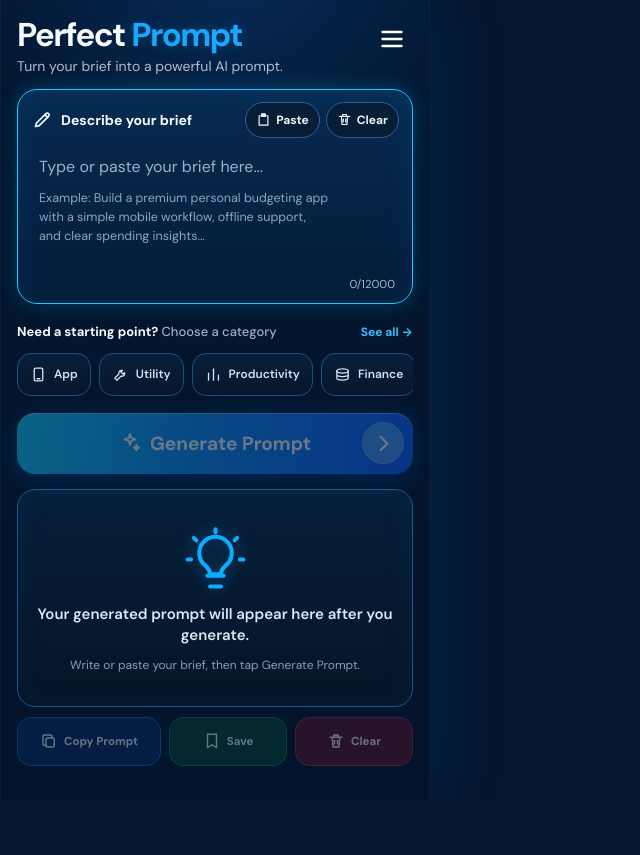
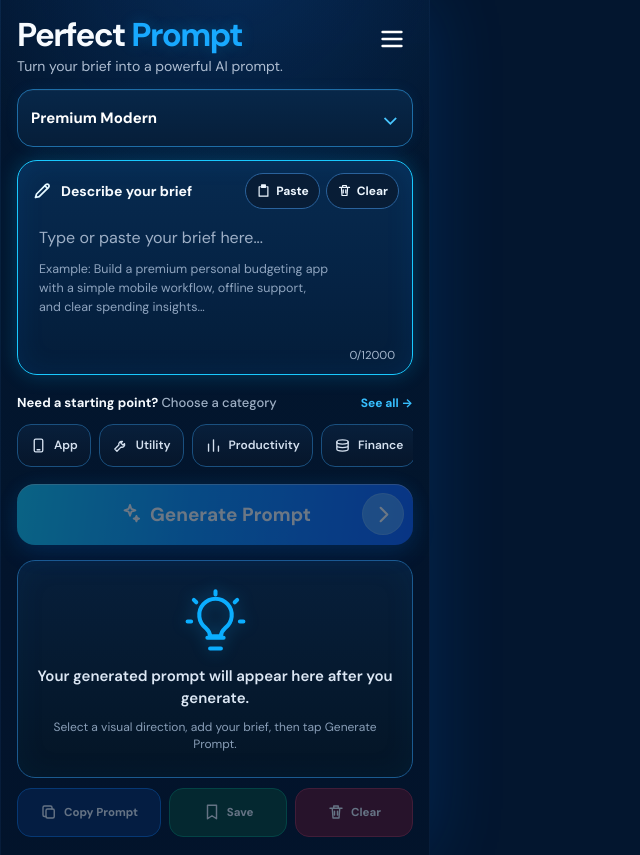
Before and after one commit to locon007-creator/perfect-prompt, a React (Vite) app: page / in a window 1280 px wide. Shown: the whole page, without its empty margins (0-640 px from the left). Before the commit the page ends 800 px from the top, so only its background shows below. Built offline with nearby package versions, Linux system fonts and the light colour scheme.

Commit message:
Restore visual style selector for Gemini guidance

```diff
--- a/src/main.tsx
+++ b/src/main.tsx
@@ -1,7 +1,8 @@
-import React,{useState}from'react';
+import React,{useMemo,useState}from'react';
 import{createRoot}from'react-dom/client';
 import{requestAIGeneration}from'./ai-generator';
 import{getStarterCategory,starterCategories,type StarterCategoryId}from'./starter-library';
+import{visualStyleOptions,type VisualStyle}from'./visual-style';
 import{IDEA_CHARACTER_LIMIT}from'./generator-limits';
 import'./styles.css';
 
@@ -46,16 +47,19 @@ function App(){
  const[saved,setSaved]=useState<string[]>(()=>readSaved());
  const[menuOpen,setMenuOpen]=useState(false);
  const[screen,setScreen]=useState<Screen>('generator');
+ const[visualStyle,setVisualStyle]=useState<VisualStyle>('premium-modern');
+ const[visualPickerOpen,setVisualPickerOpen]=useState(false);
  const[activeCategory,setActiveCategory]=useState<StarterCategoryId>('app');
  const[expandedStarter,setExpandedStarter]=useState<string|null>(null);
  const[confirmClear,setConfirmClear]=useState(false);
+ const visualProfile=useMemo(()=>visualStyleOptions.find(x=>x.visualStyle===visualStyle),[visualStyle]);
  const category=getStarterCategory(activeCategory);
 
- function navigate(next:Screen){setScreen(next);setMenuOpen(false);setConfirmClear(false)}
+ function navigate(next:Screen){setScreen(next);setMenuOpen(false);setVisualPickerOpen(false);setConfirmClear(false)}
  async function go(){
   if(!idea.trim()){setError('Add a brief before generating.');return}
   setLoading(true);setError('');setPrompt('');
-  try{setPrompt(await requestAIGeneration({idea:idea.trim()}))}
+  try{setPrompt(await requestAIGeneration({idea:idea.trim(),visualStyle}))}
   catch(e){setError(e instanceof Error?e.message:'Gemini could not generate the prompt.')}
   finally{setLoading(false)}
  }
@@ -84,18 +88,23 @@ function App(){
   {screen==='category-index'&&<section className="page-card"><div className="page-heading"><Icon name="layers"/><div><h2>Prompt Categories</h2><p>Choose a practical starter category.</p></div></div><div className="category-list">{starterCategories.map(item=><button key={item.id} onClick={()=>openCategory(item.id)}><span className="list-icon"><Icon name={categoryIcons[item.id]}/></span><span><strong>{item.label}</strong><small>{item.description}</small></span><Icon name="chevron"/></button>)}</div></section>}
   {screen==='category'&&<section className="page-card"><div className="page-heading"><Icon name={categoryIcons[category.id]}/><div><h2>{category.label}</h2><p>{category.description}</p></div></div><div className="starter-list">{category.starters.map(starter=>{const open=expandedStarter===starter.id;return <article className={open?'starter-card open':'starter-card'} key={starter.id}><button className="starter-toggle" onClick={()=>setExpandedStarter(current=>current===starter.id?null:starter.id)}><span>{starter.title}</span><span className={open?'rotate':''}>⌄</span></button>{open&&<div className="starter-body"><p>{starter.brief}</p><button className="send-button" onClick={()=>{setIdea(starter.brief);setScreen('generator');setExpandedStarter(null);setError('')}}>Send to Generator <Icon name="chevron"/></button></div>}</article>})}</div></section>}
   {screen==='saved'&&<section className="page-card"><div className="page-heading"><Icon name="save"/><div><h2>Saved Prompts</h2><p>Your saved prompts stay on this device.</p></div></div>{saved.length?<div className="saved-list">{saved.map((item,index)=><article className="saved-card" key={`${item.slice(0,20)}-${index}`}><pre>{item}</pre><div><button onClick={()=>navigator.clipboard.writeText(item)}><Icon name="copy"/>Copy</button><button onClick={()=>removeSaved(index)}><Icon name="trash"/>Delete</button></div></article>)}</div>:<div className="simple-empty"><Icon name="save"/><strong>No saved prompts yet.</strong><p>Generate a prompt, then tap Save.</p></div>}</section>}
-  {screen==='basics'&&<section className="page-card"><div className="page-heading"><Icon name="book"/><div><h2>Prompt Basics</h2><p>Give Gemini the information that matters.</p></div></div><div className="basics-list"><article><strong>1. Describe the real job</strong><p>Say what you want made, who it is for, the workflow, and what matters most.</p></article><article><strong>2. Include important constraints</strong><p>Add required platforms, formats, behavior, exclusions, or technical rules in the brief.</p></article><article><strong>3. Generate</strong><p>Gemini reads the brief directly and creates the finished prompt. No compiler or intermediate prompt is used.</p></article><article><strong>4. Review and reuse</strong><p>Copy the result, save it locally, or clear it and generate again.</p></article></div></section>}
+  {screen==='basics'&&<section className="page-card"><div className="page-heading"><Icon name="book"/><div><h2>Prompt Basics</h2><p>Give Gemini the information that matters.</p></div></div><div className="basics-list"><article><strong>1. Choose how it should look</strong><p>Select a visual direction to guide Gemini toward the UI quality and style you want.</p></article><article><strong>2. Describe the real job</strong><p>Say what you want made, who it is for, the workflow, and what matters most.</p></article><article><strong>3. Generate</strong><p>Gemini reads the brief and selected visual direction directly and creates the finished prompt. No compiler or intermediate prompt is used.</p></article><article><strong>4. Review and reuse</strong><p>Copy the result, save it locally, or clear it and generate again.</p></article></div></section>}
   {screen==='settings'&&<section className="page-card"><div className="page-heading"><Icon name="settings"/><div><h2>Settings</h2><p>Only controls that actually change local app behavior.</p></div></div><div className="settings-row"><div><strong>Clear saved prompts</strong><p>Deletes saved prompts from this browser only.</p></div>{confirmClear?<div className="confirm-actions"><button className="cancel-clear" onClick={()=>setConfirmClear(false)}>Cancel</button><button onClick={clearSaved}>Confirm</button></div>:<button onClick={()=>setConfirmClear(true)} disabled={!saved.length}>Clear</button>}</div></section>}
  </main>;
 
  return <main className="app-shell">{header}
+  <section className="build-picker visual-picker selector-stack-item">
+   <button className="build-picker-trigger visual-trigger" onClick={()=>setVisualPickerOpen(v=>!v)} aria-expanded={visualPickerOpen}><span><strong>{visualProfile?.label||'How should it look?'}</strong></span><span className={visualPickerOpen?'picker-arrow open':'picker-arrow'}>⌄</span></button>
+   {visualPickerOpen&&<div className="build-options visual-options">{visualStyleOptions.map(option=><button key={option.visualStyle} className={visualStyle===option.visualStyle?'selected':''} onClick={()=>{setVisualStyle(option.visualStyle);setVisualPickerOpen(false)}}><span><strong>{option.label}</strong><small>{option.emphasis.slice(0,3).join(' · ')}</small></span>{visualStyle===option.visualStyle&&<span className="check">✓</span>}</button>)}</div>}
+  </section>
+
   <section className="idea-panel" aria-label="Describe your brief"><div className="idea-heading"><div className="idea-title"><span className="idea-icon"><Icon name="pencil"/></span><strong>Describe your brief</strong></div><div className="idea-tools"><button onClick={paste}><Icon name="paste"/>Paste</button><button onClick={clearIdea}><Icon name="trash"/>Clear</button></div></div><textarea value={idea} maxLength={IDEA_CHARACTER_LIMIT} onChange={e=>setIdea(e.target.value)} placeholder="Type or paste your brief here..." aria-label="Brief"/>{!idea&&<p className="example">Example: Build a premium personal budgeting app<br/>with a simple mobile workflow, offline support,<br/>and clear spending insights...</p>}<span className="counter">{idea.length}/{IDEA_CHARACTER_LIMIT}</span></section>
   {error&&<div className="error" role="alert">{error}</div>}
 
   <section className="category-section"><div className="category-label"><strong>Need a starting point? <span>Choose a category</span></strong><button onClick={()=>navigate('category-index')}>See all <span>→</span></button></div><div className="category-row">{starterCategories.map(item=><button key={item.id} className="category" onClick={()=>openCategory(item.id)}><Icon name={categoryIcons[item.id]}/>{item.label}</button>)}</div></section>
 
   <button className="generate" onClick={go} disabled={!idea.trim()||loading}><span className="generate-label"><Icon name="sparkle"/>{loading?'Generating with Gemini...':'Generate Prompt'}</span><span className="generate-arrow"><Icon name="chevron"/></span></button>
-  <section className={prompt?'output-panel has-output':'output-panel'} aria-live="polite">{prompt?<pre>{prompt}</pre>:<div className="empty-state"><div className="bulb"><Icon name="bulb"/></div><h2>{loading?'Gemini is creating your prompt...':'Your generated prompt\nwill appear here after you generate.'}</h2><p>Write or paste your brief, then tap Generate Prompt.</p></div>}</section>
+  <section className={prompt?'output-panel has-output':'output-panel'} aria-live="polite">{prompt?<pre>{prompt}</pre>:<div className="empty-state"><div className="bulb"><Icon name="bulb"/></div><h2>{loading?'Gemini is creating your prompt...':'Your generated prompt\nwill appear here after you generate.'}</h2><p>Select a visual direction, add your brief, then tap Generate Prompt.</p></div>}</section>
   <div className="output-actions"><button className="copy-action" onClick={copyPrompt} disabled={!prompt}><Icon name="copy"/>Copy Prompt</button><button className="save-action" onClick={savePrompt} disabled={!prompt}><Icon name="save"/>Save</button><button className="clear-action" onClick={clearPrompt} disabled={!prompt}><Icon name="trash"/>Clear</button></div>
  </main>
 }
```
